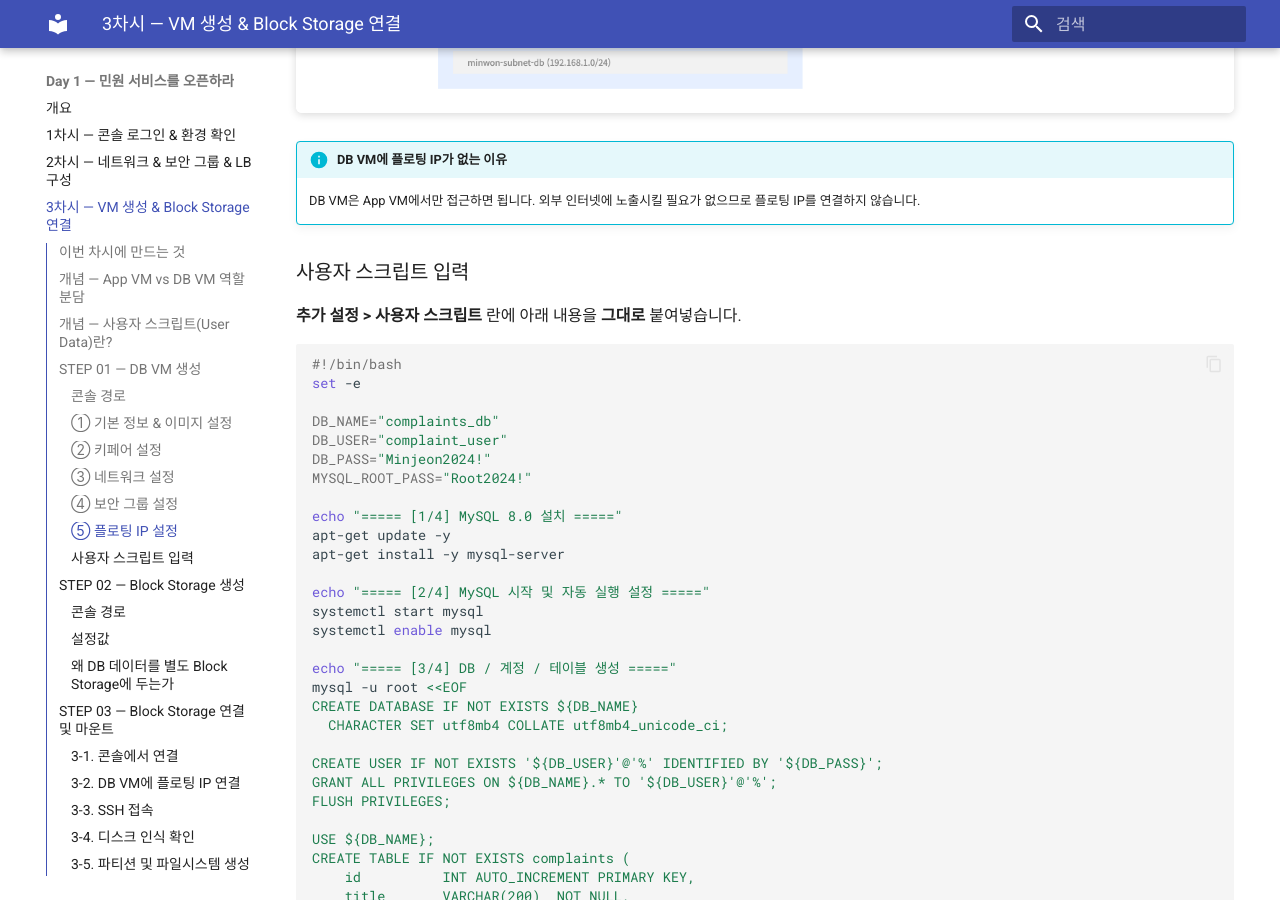
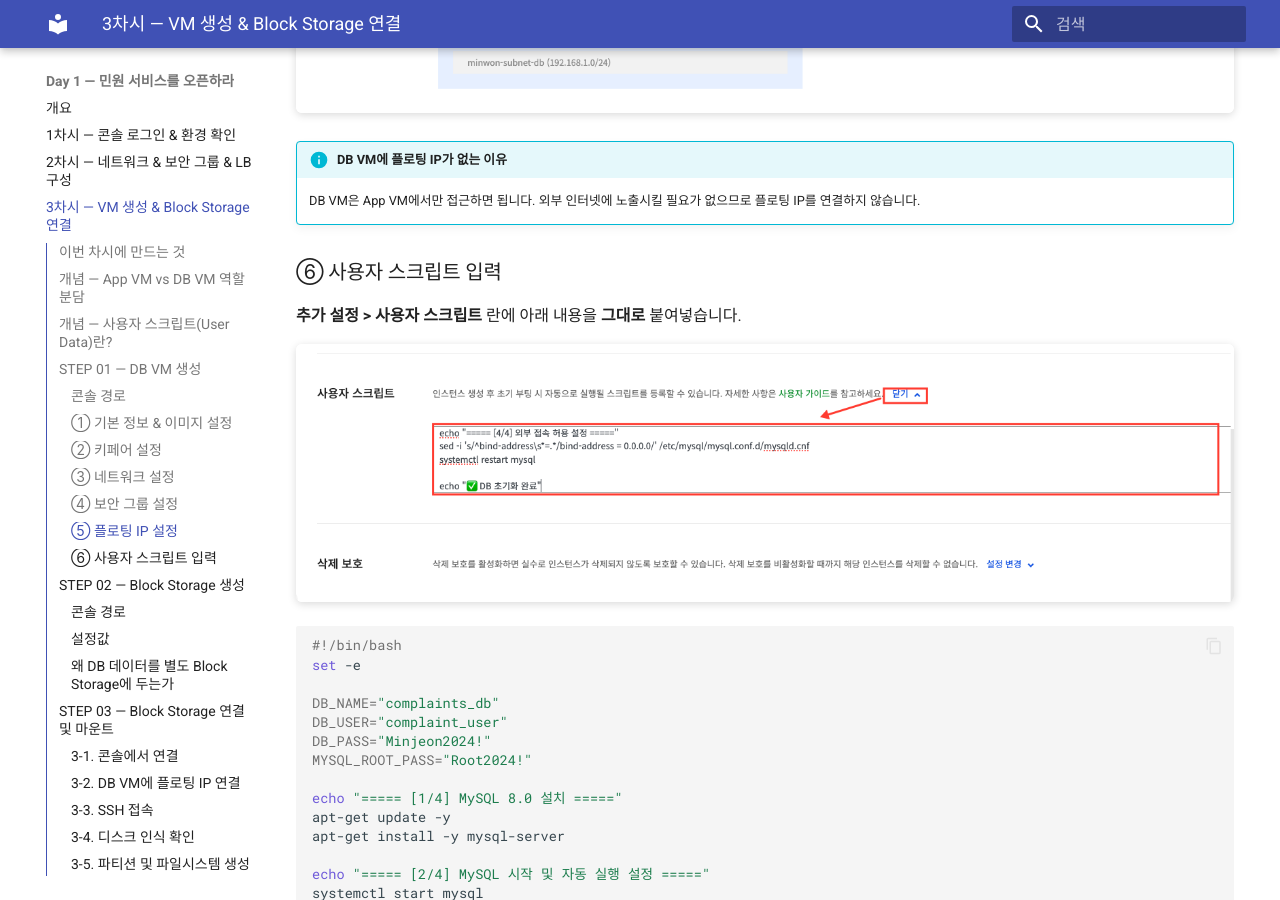
Before and after one commit to skilleat-labs/cloud-native-minwon-lab, an MkDocs documentation site: the page built from docs/day1/session3.md, in a window 1280 px wide and 900 px high, scrolled down 5206 px. Built offline with MkDocs 1.6.1 and Material for MkDocs 9.7.7, drawn with Linux system fonts in a browser that asks for light colours.

Commit message:
day1/session3: 사용자 스크립트 입력 캡처 추가
Co-Authored-By: Claude Sonnet 4.6 <noreply@anthropic.com>

````diff
--- a/docs/day1/session3.md
+++ b/docs/day1/session3.md
@@ -116,9 +116,11 @@ Compute > Instance > 인스턴스 생성
     DB VM은 App VM에서만 접근하면 됩니다.
     외부 인터넷에 노출시킬 필요가 없으므로 플로팅 IP를 연결하지 않습니다.
 
-### 사용자 스크립트 입력
+### ⑥ 사용자 스크립트 입력
 
 **추가 설정 > 사용자 스크립트** 란에 아래 내용을 **그대로** 붙여넣습니다.
+
+![사용자 스크립트 입력 화면](./images/3-6-instance-userscript.png)
 
 ```bash
 #!/bin/bash
````
Also changed, not shown: docs/day1/images/3-6-instance-userscript.png (added).
